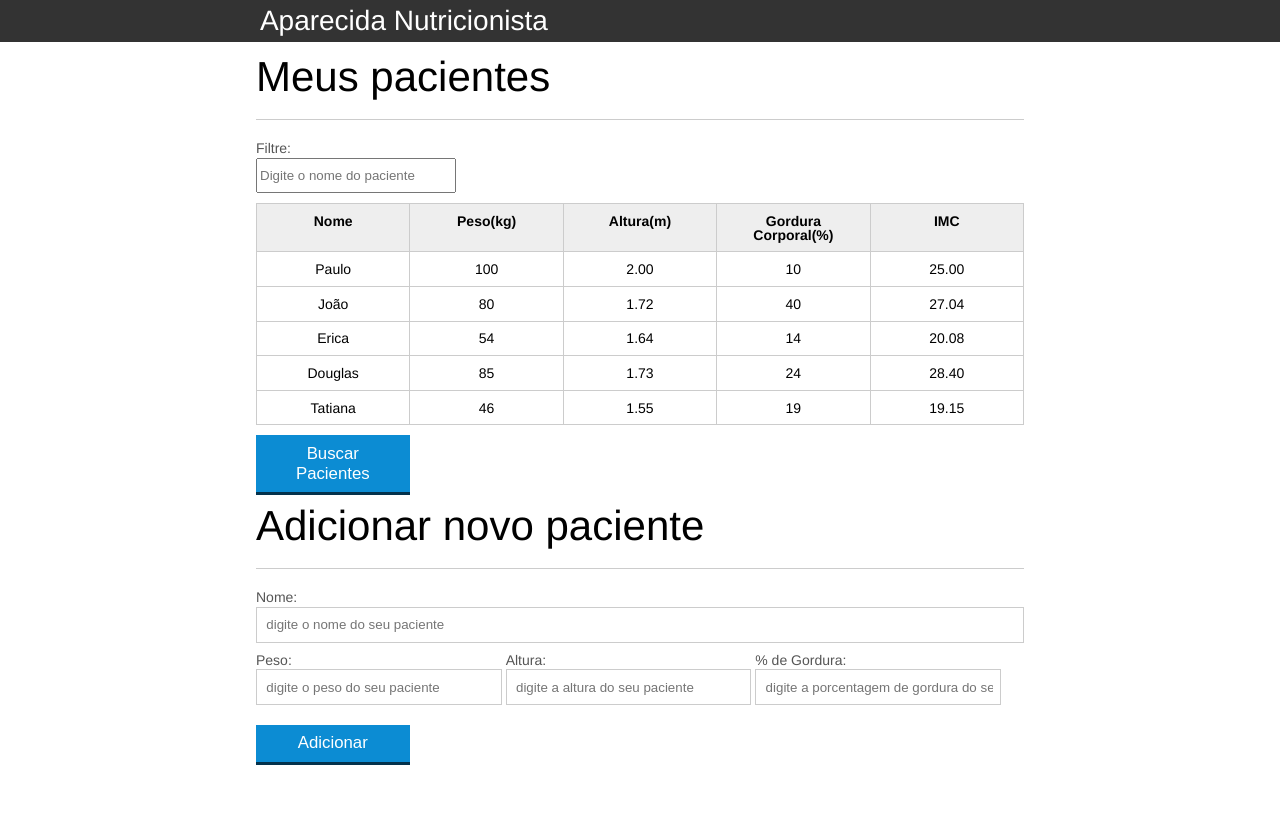
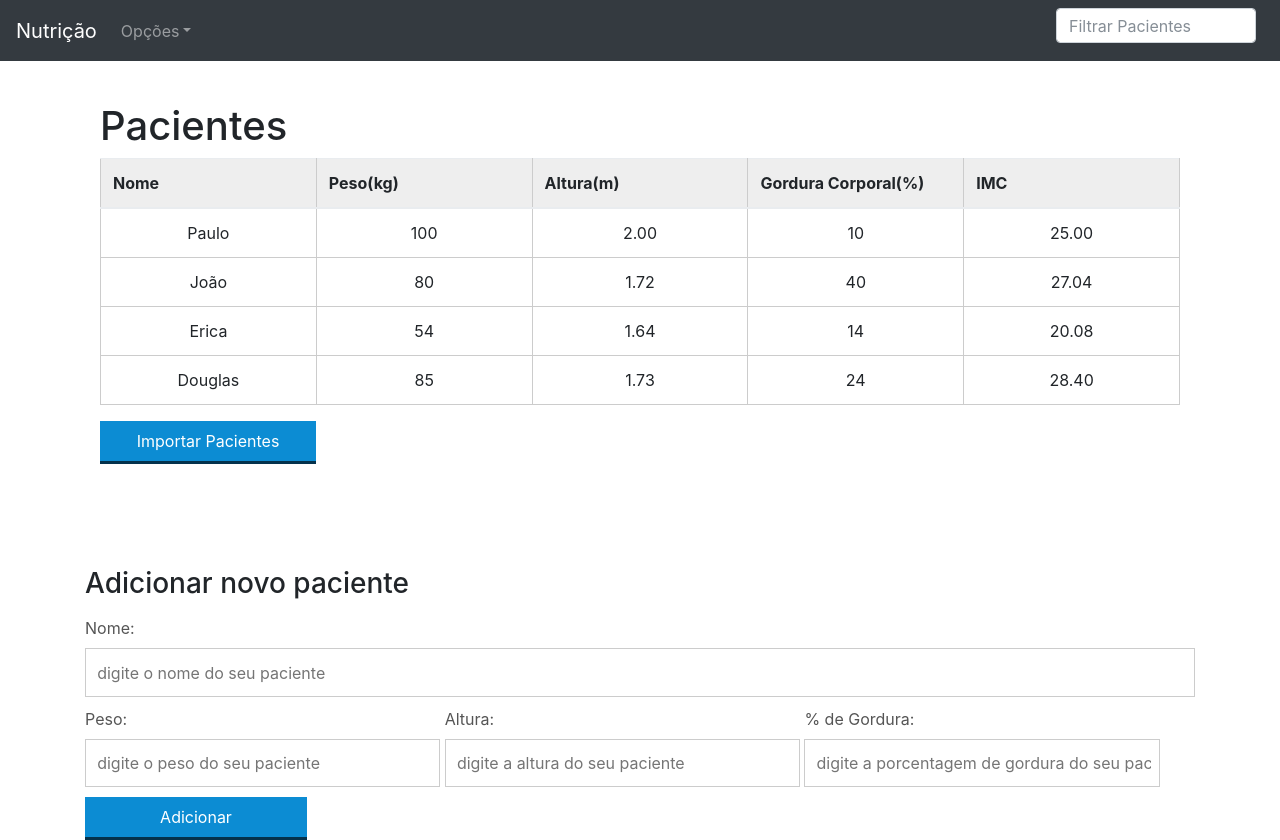
Before and after one commit to juniozguedes/Patients-Management-Application, a plain HTML site: page index.html in a window 1280 px wide. Before the commit the page ends 800 px from the top, so only its background shows below. Drawn offline with nearby package versions, Linux system fonts and the light colour scheme.

Commit message:
Updating transition and night/day mode

```diff
--- a/css/index.css
+++ b/css/index.css
@@ -5,6 +5,7 @@
 body{
 	font-family: "Helvetica Neue", "Helvetica", Helvetica, Arial, sans-serif;
 	font-size: 14px;
+	transition:all 1.5s;
 }
 
 header{
@@ -33,6 +34,7 @@ header .container:before{
 }
 
 .container{
+	padding-top: 3%;
 	width: 60%;
 	height: 100%;
 	margin: 0 auto;
@@ -155,3 +157,49 @@ button[disabled=disabled], button:disabled {
 .invisivel{
     display: none;
 }
+
+.branco{
+	color: white;
+}
+
+.preto{
+	color:black;
+}
+
+.bodybranco{
+	background-color: black;
+}
+
+.bodypreto{
+	background-color:white;
+}
+
+.red{
+	color:red;
+}
+
+.yellow{
+	color:yellow;
+}
+
+/* Responsividade */
+
+@media (min-width: 360px)
+{
+.container{
+	padding-top: 10%;
+	width: 60%;
+	height: 100%;
+	margin: 0 auto;
+}
+}
+
+@media (min-width: 1024px)
+{
+.container{
+	padding-top: 8%;
+	width: 60%;
+	height: 100%;
+	margin: 0 auto;
+}
+}
--- a/index.html
+++ b/index.html
@@ -2,24 +2,42 @@
 <html lang="pt-br">
 	<head>
 		<meta charset="UTF-8">
-		<title>Aparecida Nutrição</title>
+		<title>Nutrição</title>
 		<link rel="icon" href="favicon.ico" type="image/x-icon">
 		<link rel="stylesheet" type="text/css" href="css/reset.css">
 		<link rel="stylesheet" type="text/css" href="css/index.css">
+		<link rel="stylesheet" href="https://maxcdn.bootstrapcdn.com/bootstrap/4.0.0-beta.2/css/bootstrap.min.css" integrity="sha384-PsH8R72JQ3SOdhVi3uxftmaW6Vc51MKb0q5P2rRUpPvrszuE4W1povHYgTpBfshb" crossorigin="anonymous">
+		<script src="node_modules/jquery/dist/jquery.min.js" ></script>
+
 	</head>
-	<body>
+	<body class="body akibody">
 
-		<header>
-			<div class="container">
-				<h2 class="titulo">Aparecida Nutrição</h2>
-			</div>
-		</header>
+    <nav class="navbar navbar-expand-md navbar-dark bg-dark fixed-top">
+      <a class="navbar-brand titulo" href="#">Navbar</a>
+      <button class="navbar-toggler" type="button" data-toggle="collapse" data-target="#navbarsExampleDefault" aria-controls="navbarsExampleDefault" aria-expanded="false" aria-label="Toggle navigation">
+        <span class="navbar-toggler-icon"></span>
+      </button>
+
+      <div class="collapse navbar-collapse" id="navbarsExampleDefault">
+        <ul class="navbar-nav mr-auto">
+          <li class="nav-item dropdown">
+            <a class="nav-link dropdown-toggle" href="http://example.com" id="dropdown01" data-toggle="dropdown" aria-haspopup="true" aria-expanded="false">Opções</a>
+            <div class="dropdown-menu" aria-labelledby="dropdown01">
+              <a class="dropdown-item" id="diurno" href="#">Modo Diurno</a>
+              <a class="dropdown-item" id="noturno" href="#">Modo Noturno</a>
+            </div>
+          </li>
+        </ul>
+        <form class="form-inline my-2 my-lg-0">
+          <input class="form-control mr-sm-2" type="text" placeholder="Filtrar Pacientes" aria-label="Search" name="filtro" id="filtrar-tabela">
+        </form>
+      </div>
+    </nav>
 		<main>
 			<section class="container">
-				<h2>Meus pacientes</h2>
-				<label for="filtrar-tabela">Filtre:</label>
-    			<input type="text" name="filtro" id="filtrar-tabela" placeholder="Digite o nome do paciente">
-				<table>
+				<div class="col-md-12">
+				<h1 class="aki">Pacientes</h1>
+				<table class="table">
 					<thead>
 						<tr>
 							<th>Nome</th>
@@ -31,70 +49,64 @@
 					</thead>
 					<tbody id="tabela-pacientes">
 						<tr class="paciente" id="primeiro-paciente">
-							<td class="info-nome">Paulo</td>
-							<td class="info-peso">100</td>
-							<td class="info-altura">2.00</td>
-							<td class="info-gordura">10</td>
-							<td class="info-imc">0</td>
+							<td class="info-nome aki">Paulo</td>
+							<td class="info-peso aki">100</td>
+							<td class="info-altura aki">2.00</td>
+							<td class="info-gordura aki">10</td>
+							<td class="info-imc aki">0</td>
 						</tr>
 
 						<tr class="paciente" >
-							<td class="info-nome">João</td>
-							<td class="info-peso">80</td>
-							<td class="info-altura">1.72</td>
-							<td class="info-gordura">40</td>
-							<td class="info-imc">0</td>
+							<td class="info-nome aki">João</td>
+							<td class="info-peso aki">80</td>
+							<td class="info-altura aki">1.72</td>
+							<td class="info-gordura aki">40</td>
+							<td class="info-imc aki">0</td>
 						</tr>
 
 						<tr class="paciente" >
-							<td class="info-nome">Erica</td>
-							<td class="info-peso">54</td>
-							<td class="info-altura">1.64</td>
-							<td class="info-gordura">14</td>
-							<td class="info-imc">0</td>
+							<td class="info-nome aki">Erica</td>
+							<td class="info-peso aki">54</td>
+							<td class="info-altura aki">1.64</td>
+							<td class="info-gordura aki">14</td>
+							<td class="info-imc aki">0</td>
 						</tr>
 
 						<tr class="paciente">
-							<td class="info-nome">Douglas</td>
-							<td class="info-peso">85</td>
-							<td class="info-altura">1.73</td>
-							<td class="info-gordura">24</td>
-							<td class="info-imc">0</td>
-						</tr>
-						<tr class="paciente" >
-							<td class="info-nome">Tatiana</td>
-							<td class="info-peso">46</td>
-							<td class="info-altura">1.55</td>
-							<td class="info-gordura">19</td>
-							<td class="info-imc">0</td>
+							<td class="info-nome aki">Douglas</td>
+							<td class="info-peso aki">85</td>
+							<td class="info-altura aki">1.73</td>
+							<td class="info-gordura aki">24</td>
+							<td class="info-imc aki">0</td>
 						</tr>
 					</tbody>
 				</table>
 			<span id="erro-ajax" class="invisivel">Erro </span>
- 			<button id="buscar-pacientes" class="botao bto-principal">Buscar Pacientes</button>
+ 			<button id="buscar-pacientes" class="botao bto-principal">Importar Pacientes</button>
+ 		</div>
 			</section>
 		</main>
 
 		<section class="container">
-		    <h2 id="titulo-form">Adicionar novo paciente</h2>
+		    <h3 id="titulo-form" class="aki">Adicionar novo paciente</h2>
 
 		    <!-- Ul que populará Li's com mensagens de erro -->
 			<ul id="mensagens-erro"></ul>
 		    <form id="form-adiciona">
 		        <div class="">
-		            <label for="nome">Nome:</label>
+		            <label class="aki" for="nome">Nome:</label>
 		            <input id="nome" name="nome" type="text" placeholder="digite o nome do seu paciente" class="campo">
 		        </div>
 		        <div class="grupo">
-		            <label for="peso">Peso:</label>
+		            <label for="peso" class="aki">Peso:</label>
 		            <input id="peso" name="peso" type="text" placeholder="digite o peso do seu paciente" class="campo campo-medio">
 		        </div>
 		        <div class="grupo">
-		            <label for="altura">Altura:</label>
+		            <label for="altura" class="aki">Altura:</label>
 		            <input id="altura" name="altura" type="text" placeholder="digite a altura do seu paciente" class="campo campo-medio">
 		        </div>
 		        <div class="grupo">
-		            <label for="gordura">% de Gordura:</label>
+		            <label for="gordura" class="aki">% de Gordura:</label>
 		            <input id="gordura" type="text" placeholder="digite a porcentagem de gordura do seu paciente" class="campo campo-medio">
 		        </div>
 
@@ -107,6 +119,11 @@
 		<script src="js/remover-paciente.js" ></script>
 		<script src="js/filtra.js" ></script>
 		<script src="js/buscar-pacientes.js" ></script>
+		<script src="js/mudacor.js" ></script>
 
+<!-- jQuery first, then Popper.js, then Bootstrap JS -->
+    	<script src="https://code.jquery.com/jquery-3.2.1.slim.min.js" integrity="sha384-KJ3o2DKtIkvYIK3UENzmM7KCkRr/rE9/Qpg6aAZGJwFDMVNA/GpGFF93hXpG5KkN" crossorigin="anonymous"></script>
+    	<script src="https://cdnjs.cloudflare.com/ajax/libs/popper.js/1.12.3/umd/popper.min.js" integrity="sha384-vFJXuSJphROIrBnz7yo7oB41mKfc8JzQZiCq4NCceLEaO4IHwicKwpJf9c9IpFgh" crossorigin="anonymous"></script>
+    	<script src="https://maxcdn.bootstrapcdn.com/bootstrap/4.0.0-beta.2/js/bootstrap.min.js" integrity="sha384-alpBpkh1PFOepccYVYDB4do5UnbKysX5WZXm3XxPqe5iKTfUKjNkCk9SaVuEZflJ" crossorigin="anonymous"></script>
 	</body>
 </html>
--- a/js/buscar-pacientes.js
+++ b/js/buscar-pacientes.js
@@ -11,7 +11,7 @@ botaoAdicionar.addEventListener("click", function() {
 
 		if(xhr.status == 200){
 			erroAjax.classList.add("invisivel");
-			var resposta =xhr.responseText; // E para acessar os dados da resposta, acessaremos a propriedade responseText do XMLHttpRequest
+			var resposta = xhr.responseText; // E para acessar os dados da resposta, acessaremos a propriedade responseText do XMLHttpRequest
         	console.log(resposta);
         	console.log(typeof resposta);
 
--- a/js/calcula-imc.js
+++ b/js/calcula-imc.js
@@ -1,5 +1,5 @@
 var titulo = document.querySelector(".titulo");
-titulo.textContent = "Aparecida Nutricionista";
+titulo.textContent = "Nutrição";
 
 var pacientes = document.querySelectorAll(".paciente");
 
--- a/js/form.js
+++ b/js/form.js
@@ -50,7 +50,7 @@ function montaTr(paciente) {
 
 function montaTd(dado,classe){
     var td = document.createElement("td");
-    td.classList.add(classe);
+    td.classList.add(classe, "regular");
     td.textContent = dado;
 
     return td;
--- /dev/null
+++ b/js/mudacor.js
@@ -0,0 +1,25 @@
+var botaoDiurno = document.querySelector("#diurno");
+
+botaoDiurno.addEventListener("click", function(){
+	corpo = document.querySelector(".akibody");
+	geral = document.querySelectorAll(".aki");
+	corpo.classList.remove("bodybranco");
+	corpo.classList.add("bodypreto");
+	for (var i = 0; i <= geral.length; i++) {
+		geral[i].classList.remove("branco");
+		geral[i].classList.add("preto");
+	}
+});
+
+var botaoNoturno = document.querySelector("#noturno");
+
+botaoNoturno.addEventListener("click", function(){
+	corpo = document.querySelector(".akibody");
+	geral = document.querySelectorAll(".aki");
+	corpo.classList.remove("bodypreto");
+	corpo.classList.add("bodybranco");
+	for (var i = 0; i <= geral.length; i++){
+	geral[i].classList.remove("preto");
+	geral[i].classList.add("branco");
+	}
+});
```
Also changed, not shown: package-lock.json (added).
